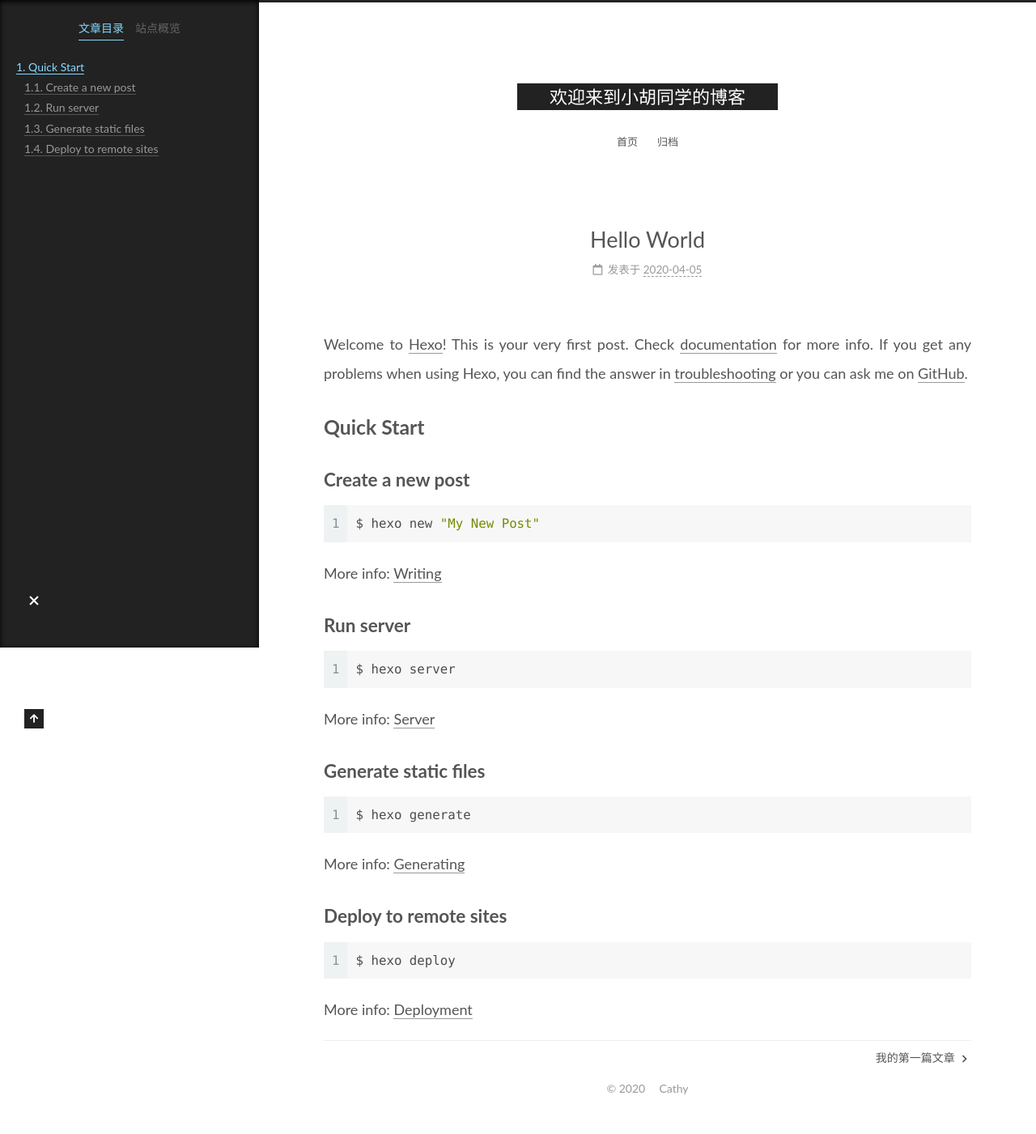
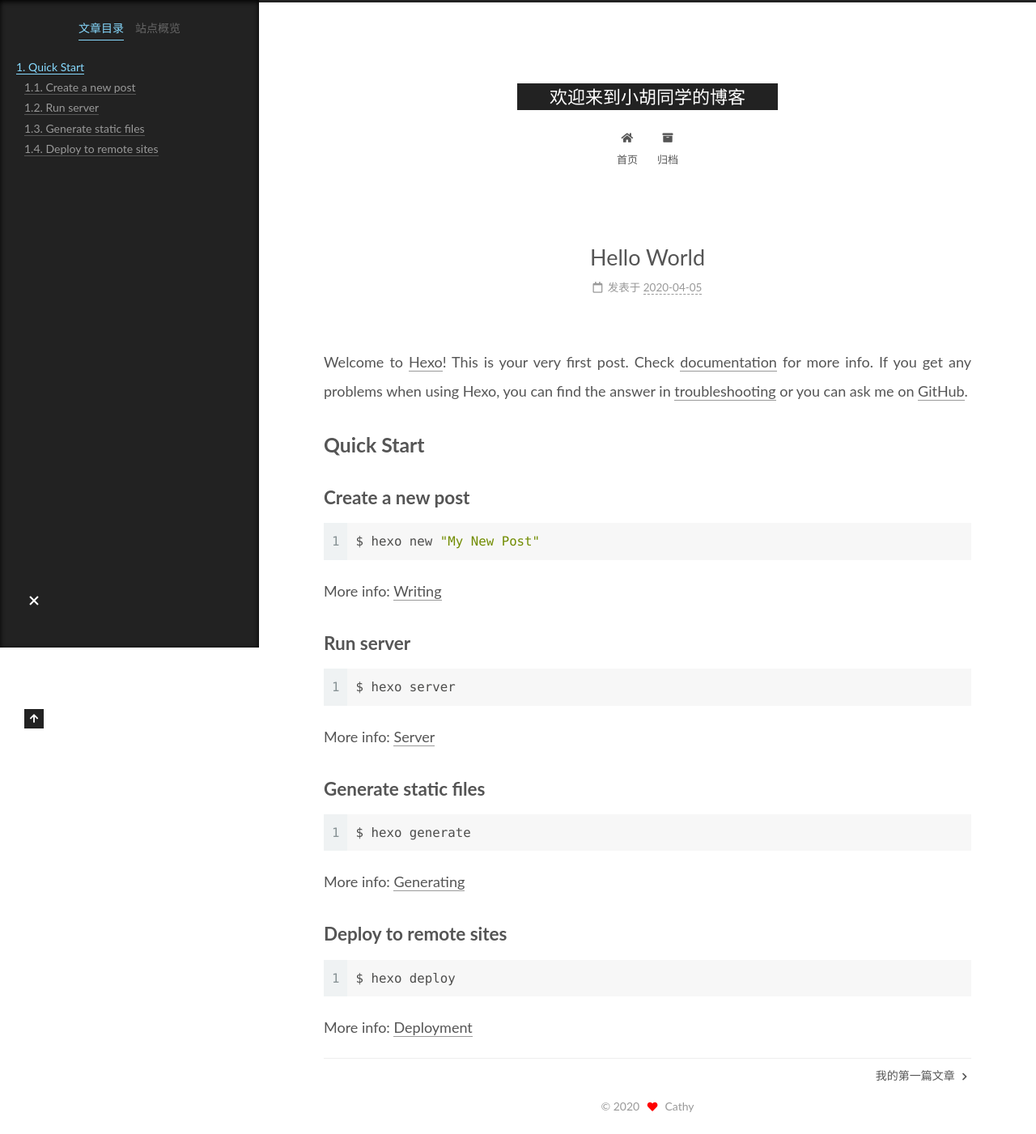
Before and after one commit to hukaixi1998/hukaixi1998.github.io, a plain HTML site: page 2020/04/05/hello-world/index.html in a window 1280 px wide. Shown: the whole page at 81% size. Before the commit the page ends 1379 px from the top, so only its background shows below. Drawn offline with Linux system fonts and the light colour scheme.

Commit message:
Site updated: 2020-04-05 18:17:11

```diff
--- a/2020/04/05/hello-world/index.html
+++ b/2020/04/05/hello-world/index.html
@@ -114,12 +114,12 @@
   <ul id="menu" class="main-menu menu">
         <li class="menu-item menu-item-home">
 
-    <a href="/" rel="section"><i class="home fa-fw"></i>首页</a>
+    <a href="/" rel="section"><i class="fa fa-home fa-fw"></i>首页</a>
 
   </li>
         <li class="menu-item menu-item-archives">
 
-    <a href="/archives/" rel="section"><i class="archive fa-fw"></i>归档</a>
+    <a href="/archives/" rel="section"><i class="fa fa-archive fa-fw"></i>归档</a>
 
   </li>
   </ul>
@@ -321,7 +321,7 @@
   &copy;
   <span itemprop="copyrightYear">2020</span>
   <span class="with-love">
-    <i class="heart"></i>
+    <i class="fa fa-heart"></i>
   </span>
   <span class="author" itemprop="copyrightHolder">Cathy</span>
 </div>
--- a/css/main.css
+++ b/css/main.css
@@ -1169,7 +1169,7 @@ pre .javascript .function {
 }
 .links-of-author a::before,
 .links-of-author span.exturl::before {
-  background: #f67db4;
+  background: #d0f7e5;
   border-radius: 50%;
   content: ' ';
   display: inline-block;
```
Also changed, not shown: 2020/04/05/我的第一篇文章/index.html (+3 -3 lines), archives/2020/04/index.html (+3 -3 lines), archives/2020/index.html (+3 -3 lines), archives/index.html (+3 -3 lines), index.html (+3 -3 lines).
